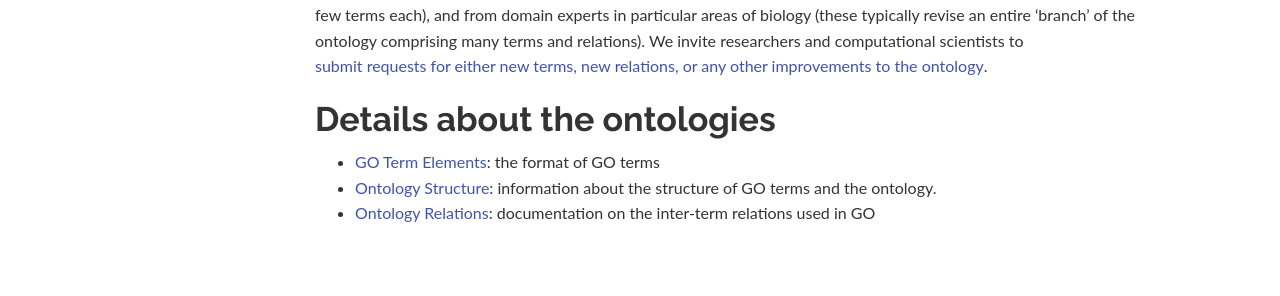
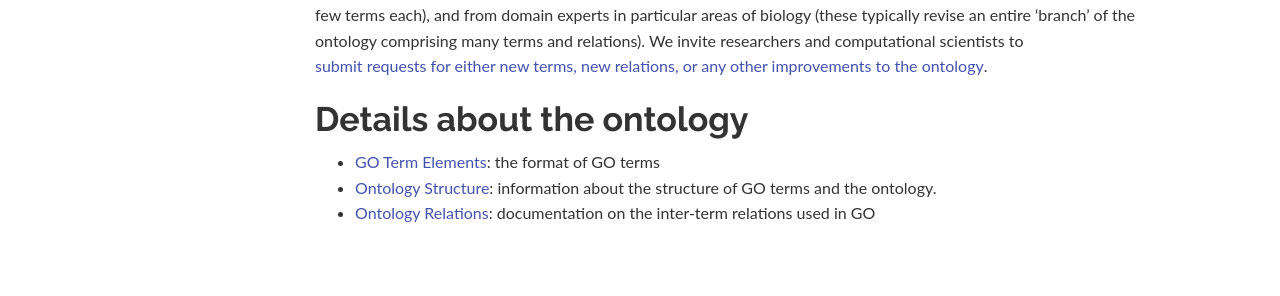
Before and after one commit to geneontology/geneontology.github.io, a Jekyll site: the page built from _docs/ontology-documentation.md, in a window 1280 px wide and 900 px high, scrolled down 609 px. Shown: the part 531-827 px from the top of the window. Built offline with Jekyll 4.4.1, drawn with Linux system fonts in a browser that asks for light colours; nearby versions of some CDN libraries.

Commit message:
Update ontology-documentation.md

```diff
--- a/_docs/ontology-documentation.md
+++ b/_docs/ontology-documentation.md
@@ -21,7 +21,7 @@ GO aims to represent the current state of knowledge in biology, hence it is cons
 
 
 
-## Details about the ontologies
+## Details about the ontology
 * [GO Term Elements](/docs/go-term-elements/): the format of GO terms
 * [Ontology Structure](/docs/ontology/): information about the structure of GO terms and the ontology.
 * [Ontology Relations](/docs/ontology-relations/): documentation on the inter-term relations used in GO
```
